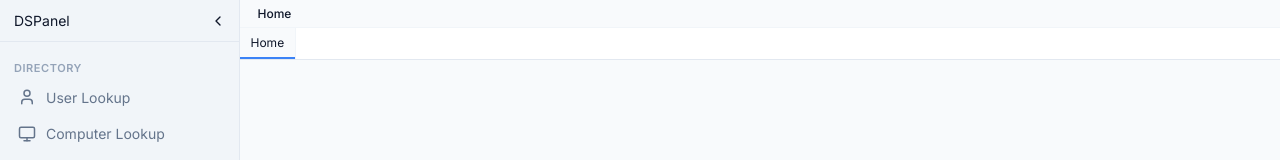
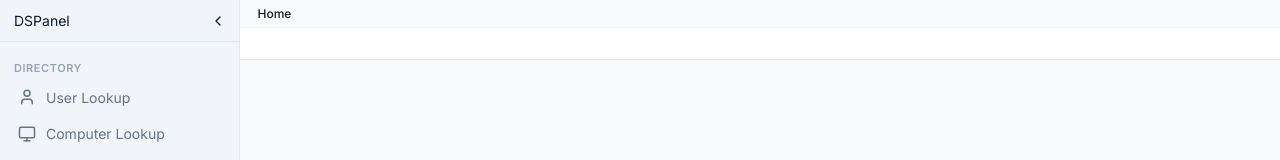
Before and after one commit to Rwx-G/DSPanel, a React (Vite) app: page / in a window 1280 px wide. Shown: the top 160 px of the page. Built offline with nearby package versions, Linux system fonts and the light colour scheme.

Commit message:
feat(nav): remove pinned Home tab, add goHome() navigation
Home is now accessed via breadcrumbs and DSPanel brand button in
sidebar instead of a permanent pinned tab. activeTabId starts as null
when no module is open.

```diff
--- a/src/components/layout/Sidebar.tsx
+++ b/src/components/layout/Sidebar.tsx
@@ -43,7 +43,7 @@ interface SidebarProps {
 }
 
 export function Sidebar({ expanded, onToggle }: SidebarProps) {
-  const { openTab, activeTabId, openTabs } = useNavigation();
+  const { openTab, activeTabId, openTabs, goHome } = useNavigation();
   const { currentTheme: mode, toggleTheme } = useTheme();
   const activeModuleId = openTabs.find((t) => t.id === activeTabId)?.moduleId;
 
@@ -58,7 +58,7 @@ export function Sidebar({ expanded, onToggle }: SidebarProps) {
 
   return (
     <aside
-      className="flex flex-col border-r border-[var(--color-border-default)] bg-[var(--color-sidebar-bg)] transition-[width] duration-300 ease-in-out"
+      className="flex shrink-0 flex-col overflow-hidden border-r border-[var(--color-border-default)] bg-[var(--color-sidebar-bg)] transition-[width] duration-300 ease-in-out"
       style={{
         width: expanded
           ? "var(--sidebar-width-expanded)"
@@ -67,11 +67,17 @@ export function Sidebar({ expanded, onToggle }: SidebarProps) {
       data-testid="sidebar"
     >
       {/* Header / Toggle */}
-      <div className="flex h-12 items-center border-b border-[var(--color-border-default)] px-2">
+      <div
+        className={`flex h-12 items-center border-b border-[var(--color-border-default)] px-2 ${!expanded ? "justify-center" : ""}`}
+      >
         {expanded && (
-          <span className="flex-1 truncate px-2 text-body font-semibold text-[var(--color-text-primary)]">
+          <button
+            className="flex-1 truncate px-2 text-left text-body font-semibold text-[var(--color-text-primary)] hover:text-[var(--color-primary)] transition-colors duration-150"
+            onClick={goHome}
+            title="Go to Home"
+          >
             DSPanel
-          </span>
+          </button>
         )}
         <button
           className="btn-ghost flex h-8 w-8 shrink-0 items-center justify-center rounded-md p-0"
@@ -84,15 +90,16 @@ export function Sidebar({ expanded, onToggle }: SidebarProps) {
       </div>
 
       {/* Navigation */}
-      <nav className="flex-1 overflow-y-auto py-2">
-        {Object.entries(groups).map(([groupName, modules]) => (
+      <nav className="flex-1 overflow-y-auto overflow-x-hidden py-2">
+        {Object.entries(groups).map(([groupName, modules], groupIndex) => (
           <div key={groupName} className="mb-1">
             {expanded && (
               <div className="px-4 pb-1 pt-3 text-[11px] font-semibold uppercase tracking-wider text-[var(--color-sidebar-group-label)]">
                 {groupName}
               </div>
             )}
-            {!expanded && (
+            {/* Separator in collapsed mode - skip for first group (header border-b is enough) */}
+            {!expanded && groupIndex > 0 && (
               <div className="mx-2 my-1 border-b border-[var(--color-border-default)]" />
             )}
             {modules.map((mod) => {
--- a/src/contexts/NavigationContext.tsx
+++ b/src/contexts/NavigationContext.tsx
@@ -17,6 +17,7 @@ interface NavigationState {
   closeTab: (tabId: string) => void;
   closeAllTabs: () => void;
   activateTab: (tabId: string) => void;
+  goHome: () => void;
   moveTab: (fromIndex: number, toIndex: number) => void;
   toggleSidebar: () => void;
   setSidebarExpanded: (expanded: boolean) => void;
@@ -44,21 +45,13 @@ export function resetTabIdCounter() {
   tabIdCounter = 0;
 }
 
-const HOME_TAB: TabItem = {
-  id: "tab-home",
-  title: "Home",
-  moduleId: "home",
-  icon: "home",
-  isPinned: true,
-};
-
 interface NavigationProviderProps {
   children: ReactNode;
 }
 
 export function NavigationProvider({ children }: NavigationProviderProps) {
-  const [openTabs, setOpenTabs] = useState<TabItem[]>([HOME_TAB]);
-  const [activeTabId, setActiveTabId] = useState<string>("tab-home");
+  const [openTabs, setOpenTabs] = useState<TabItem[]>([]);
+  const [activeTabId, setActiveTabId] = useState<string | null>(null);
   const [breadcrumbs, setBreadcrumbs] = useState<BreadcrumbSegment[]>([
     { label: "Home", navigationTarget: "home" },
   ]);
@@ -97,11 +90,20 @@ export function NavigationProvider({ children }: NavigationProviderProps) {
     [openTabs],
   );
 
+  const goHome = useCallback(() => {
+    setActiveTabId(null);
+    setBreadcrumbs([{ label: "Home", navigationTarget: "home" }]);
+  }, []);
+
   const navigateTo = useCallback(
     (moduleId: string, title: string) => {
+      if (moduleId === "home") {
+        goHome();
+      } else {
         openTab(title, moduleId);
+      }
     },
-    [openTab],
+    [openTab, goHome],
   );
 
   const closeTab = useCallback(
@@ -112,23 +114,22 @@ export function NavigationProvider({ children }: NavigationProviderProps) {
 
         const filtered = prev.filter((t) => t.id !== tabId);
 
-        // If we're closing the active tab, select adjacent
+        // If we're closing the active tab, select adjacent or go home
         if (tabId === activeTabId) {
+          if (filtered.length === 0) {
+            setActiveTabId(null);
+            setBreadcrumbs([{ label: "Home", navigationTarget: "home" }]);
+          } else {
             const closedIndex = prev.findIndex((t) => t.id === tabId);
             const newActiveIndex = Math.min(closedIndex, filtered.length - 1);
             const newActive = filtered[newActiveIndex];
-          if (newActive) {
             setActiveTabId(newActive.id);
             setBreadcrumbs([
               { label: "Home", navigationTarget: "home" },
-              ...(newActive.moduleId !== "home"
-                ? [
               {
                 label: newActive.title,
                 navigationTarget: newActive.moduleId,
               },
-                  ]
-                : []),
             ]);
           }
         }
@@ -140,8 +141,8 @@ export function NavigationProvider({ children }: NavigationProviderProps) {
   );
 
   const closeAllTabs = useCallback(() => {
-    setOpenTabs((prev) => prev.filter((t) => t.isPinned));
-    setActiveTabId("tab-home");
+    setOpenTabs([]);
+    setActiveTabId(null);
     setBreadcrumbs([{ label: "Home", navigationTarget: "home" }]);
   }, []);
 
@@ -152,9 +153,7 @@ export function NavigationProvider({ children }: NavigationProviderProps) {
         setActiveTabId(tabId);
         setBreadcrumbs([
           { label: "Home", navigationTarget: "home" },
-          ...(tab.moduleId !== "home"
-            ? [{ label: tab.title, navigationTarget: tab.moduleId }]
-            : []),
+          { label: tab.title, navigationTarget: tab.moduleId },
         ]);
       }
     },
@@ -194,6 +193,7 @@ export function NavigationProvider({ children }: NavigationProviderProps) {
         closeTab,
         closeAllTabs,
         activateTab,
+        goHome,
         moveTab,
         toggleSidebar,
         setSidebarExpanded,
```
Also changed, not shown: 1 other file (tests, documents, lock files or other folders). Lines whose indentation alone changed are shown as unchanged.
